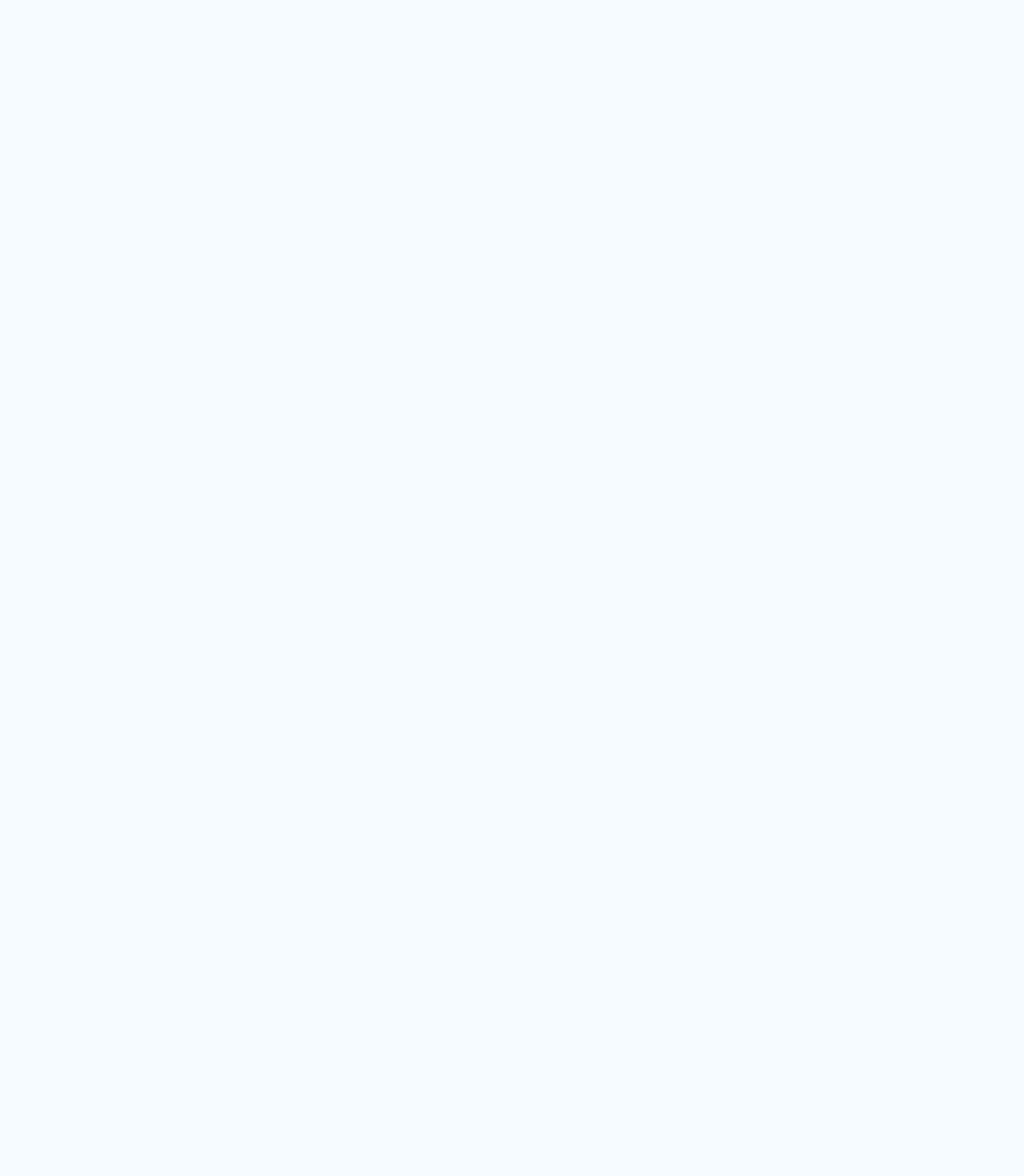
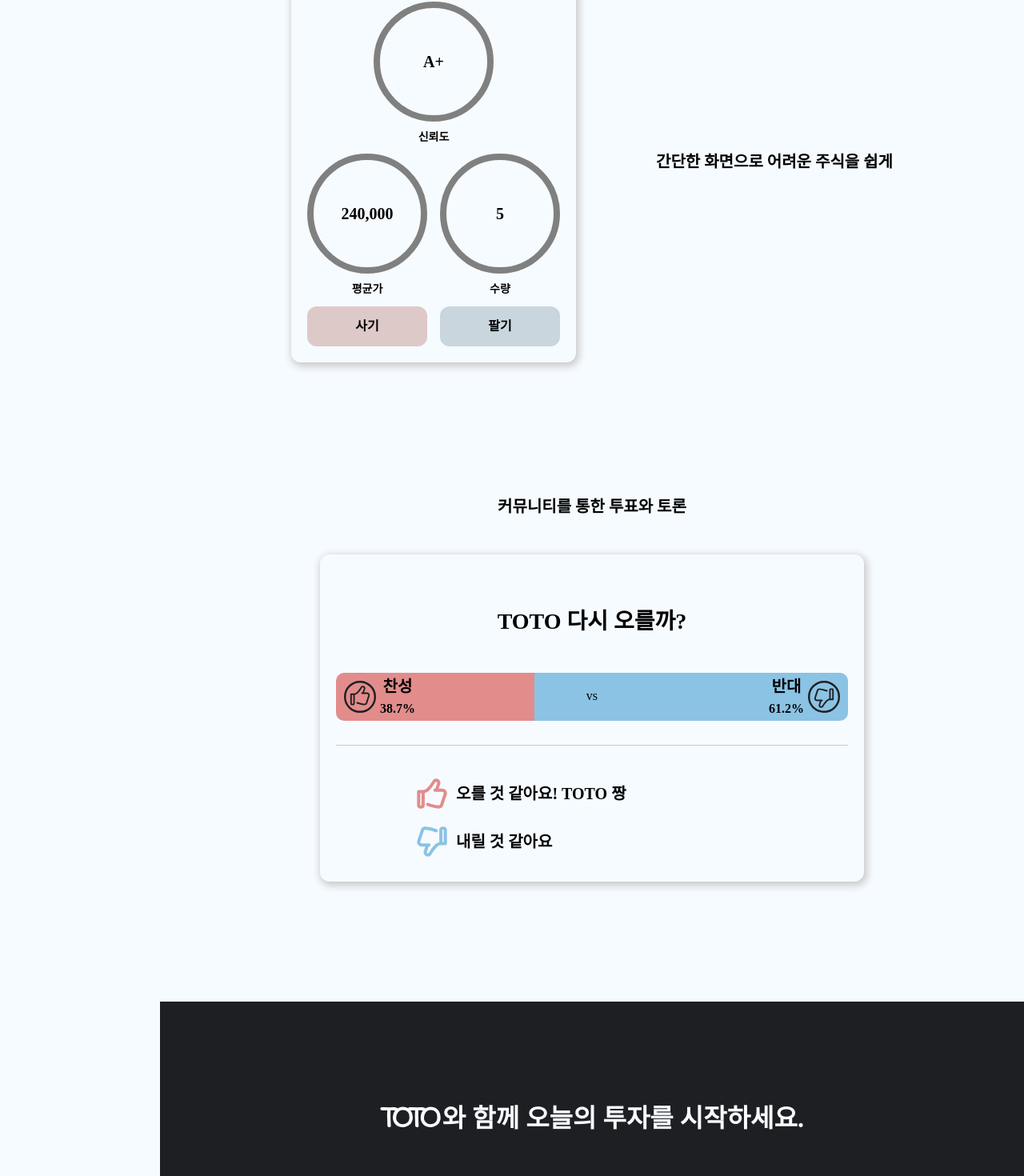
Before and after one commit to PDA-TOTO/Front, a React (Vite) app: page / in a window 1280 px wide. Shown: the part 1044-2514 px from the top of the page at 80% size. Before the commit the page ends 1600 px from the top, so only its background shows below. Built offline with nearby package versions, Linux system fonts and the light colour scheme; the HTML template or start-up script is replaced by a standard one; a web font is replaced by a local one.

Commit message:
Feat: Create Main Page

```diff
--- a/src/components/stockDetail/CircleInfo.tsx
+++ b/src/components/stockDetail/CircleInfo.tsx
@@ -24,7 +24,7 @@
                     {info}
                 </Text>
             </Container>
-            <Text size="sm">{title}</Text>
+            <Text size="sm" fw="bolder">{title}</Text>
         </Stack>
     );
 };
--- a/src/routes/MainPage.tsx
+++ b/src/routes/MainPage.tsx
@@ -1,19 +1,49 @@
-import { Button, Flex, Overlay, Text } from '@mantine/core'
+import { Button, Flex, Overlay, Text,Stack, Grid, Group, Image } from '@mantine/core'
 import classes from '../styles/MainPage.module.css';
 import { useEffect, useState } from 'react';
 import { useLocation, useNavigate } from 'react-router-dom';
-
+import CircleInfo from '../components/stockDetail/CircleInfo';
+import VoteBar from '../components/stockDetail/VoteBar';
+import ThumbsUpColor from "../assets/img/stock/community/ThumbsUpColor.svg"
+import ThumbsDownColor from "../assets/img/stock/community/ThumbsDownColor.svg";
 
 export default function MainPage() {
   const [modal, setModal] = useState(false);
   const location = useLocation();
   const navigate = useNavigate();
 
+
+  const commetDummy = [
+    {
+      id: 1,
+      userName: "email",
+      text: "오를 것 같아요! TOTO 짱",
+      likeAmount: 3,
+      isLiked: true,
+      time: 25,
+      vote: true,
+    },
+    {
+      id: 2,
+      userName: "email",
+      text: "내릴 것 같아요",
+      likeAmount: 3,
+      isLiked: true,
+      time: 25,
+      vote: false,
+    },
+  ];
+
+
+
   useEffect(()=>{
     if(location.state){
       setModal(location.state.signup)
     }
   },[])
+
+
+
 
 
   return (
@@ -50,19 +80,74 @@
 
       <Flex className={classes.page} direction='column' justify='center' align='center'>
         <Text color='primary.5' size='52px' className={classes.firstText}>
-          {/* <span className={classes.redText}><div className={classes.point}></div>투</span>데이 <span className={classes.blueText}><div className={classes.point}></div>투</span>자는 */}
+          {/* <div className={classes.redText}><div className={classes.point}></div>투</div>데이 <div className={classes.blueText}><div className={classes.point}></div>투</div>자는 */}
         </Text>
         <Text size='52px' className={classes.secondText}>
-          {/* <span className={classes.to}><div className={classes.point2}></div>TO</span><span className={classes.to}><div className={classes.point2}></div>TO</span> 에서 */}
+          {/* <div className={classes.to}><div className={classes.point2}></div>TO</div><div className={classes.to}><div className={classes.point2}></div>TO</div> 에서 */}
         </Text>
         <div className={classes.firstPageColor}></div>
       </Flex>
-      <Flex className={classes.page}>
+      <Flex mih="100vh" align={"center"} direction="column">
+        <Text size= "36px" fw="600"  p="80px">주린이부터 프로까지</Text>
+        <Flex direction="column"  gap="120px">
+          <Flex align={"center"} justify={"center"} gap="100px">
+            <Stack className={classes.background} gap={10} p="20px">
+                  <Text fw="bolder" size="20px">주식현황</Text>
+                  <CircleInfo title="신뢰도" info="A+" width={150} />
+                  <Group justify="space-between">
+                      <CircleInfo title="평균가" info="240,000" width={150} />
+                      <CircleInfo title="수량" info="5" width={150} />
+                  </Group>
+                  <Grid >
+                      <Grid.Col span={6}>
+                          <Text className={classes.stockinfo_btn} bg="pink.5"  lh={"50px"} ta="center" fw="bolder">
+                              사기
+                          </Text>
+                      </Grid.Col>
+                      <Grid.Col span={6}>
+                          <Text  className={classes.stockinfo_btn}bg="secondary.5"  lh={"50px"} ta="center" fw="bolder">
+                              팔기
+                          </Text>
+                      </Grid.Col>
+                  </Grid>
+              </Stack>
+              <Text fw="bolder" size="20px">간단한 화면으로 어려운 주식을 쉽게</Text>
+          </Flex>
+          <Flex direction={"column"} justify={"center"} align={"center"}>
+              <Flex direction={"column"} py={"40px"} w="100%" justify={"center"} align={"center"}>
+                <Text size="20px" fw="bolder" lh="40px">커뮤니티를 통한 투표와 토론</Text>
+              </Flex>
+              <Flex className={classes.background} direction={"column"} justify={"center"} align={"center"} mb={"150px"} p="20px">
+                <Text fw={"bolder"} size="28px" my="50px">TOTO 다시 오를까?</Text>
+                <VoteBar leftAmount={120} rightAmount={190} />
+                <hr style={{margin: "30px" ,height:"1px" ,border:"0px", background:"var(--mantine-color-gray-2)", width: "100%"}}/>
+                <Flex direction={"column"} gap={20} w="100%" px="100px" py="10px">
+                  {commetDummy.map((value) => {
+                    return (
+                      <Flex key={value.id} gap="10px">
+                        {value.vote ? (
+                            <Image src={ThumbsUpColor} height={"40px"}/>
+                        ) : (
+                            <Image src={ThumbsDownColor} height={"40px"}/>
+                        )}
+                        <Text lh="40px" size="20px" fw={"bolder"}>{value.text}</Text>
+                      </Flex>
+                    );
+                  })}
+                </Flex>
+              </Flex>
 
-      </Flex>
+            </Flex>
+        </Flex>
+        </Flex>
 
-      <Flex>
-
+      <Flex direction="column" h="400px" w="100%" bg={"primary.5"} justify={"center"} align={"center"} gap="60px">
+          <Text color="white.5" fw="bolder" size="32px"><span style={{fontFamily:"Itim", letterSpacing:"-0.2em", fontWeight:"normal", fontSize:"40px"}}>TOTO</span> 와 함께 오늘의 투자를 시작하세요.</Text>
+          <Flex gap="32px">
+            <Button color="secondary.5" c="primary.5" size="20px" w="250px" h="50px" onClick={()=>{navigate("/stocks")}}>주식 투자하기</Button>
+            <Button color="pink.5" c="primary.5" size="20px" w="250px" h="50px" onClick={()=>{navigate("/portfolio")}}>포트폴리오 보러 가기</Button>
+            <Button color="secondary.5" c="primary.5" size="20px" w="250px" h="50px" onClick={()=>{navigate("/quiz",{state:{solve:false}})}}>퀴즈 풀기</Button>
+          </Flex>
       </Flex>
     </Flex>
   )
--- a/src/routes/user/MyPage.tsx
+++ b/src/routes/user/MyPage.tsx
@@ -83,7 +83,7 @@
                         </Flex>
                     </Flex>
                 </Flex>
-                <hr style={{height: "1px", width:"100%",background:"var(--mantine-color-gray-2)",  border:0}}/>
+                <hr style={{height: "2px", width:"100%",background:"var(--mantine-color-gray-1)",  border:0}}/>
             </Flex>
         )
     })
@@ -114,7 +114,7 @@
                         <Progress color="blue.5" bg="white.5"  value={70} animated size={"12px"} />
                     </Flex>
                 </Flex>
-                <Flex bg="block.5" justify="center"className={classes.info} p="40px" h="350px" gap="100px">
+                <Flex bg="block.5" justify="center" align={"center"} className={classes.info} p="40px" h="350px" gap="100px">
                     <Flex direction="column" gap="30px" align={"center"}>
                         <Flex direction={"column"} justify={"center"} align={"center"} w="100%">
                             <Image src={money} w="100px" />
@@ -138,7 +138,7 @@
                             <Image src={portfolio} w="100px" />
                             <Text size="22px" fw="600" >포트폴리오</Text>
                         </Flex>
-                        <ScrollArea pt="20px" h="150px">
+                        <ScrollArea mt="30px" h="70px">
                             <Grid m="10px">
                                 {lists}
                             </Grid>
--- a/src/styles/MainPage.module.css
+++ b/src/styles/MainPage.module.css
@@ -71,3 +71,12 @@
     justify-content: center;
     align-items: center;
 }
+
+.background{
+    box-shadow: 2px 3px 10px 2px var(--mantine-color-gray-2);
+    border-radius: 12px;
+}
+
+.stockinfo_btn{
+    border-radius: 12px;
+}
--- a/src/styles/stock/Votebar.module.css
+++ b/src/styles/stock/Votebar.module.css
@@ -13,18 +13,21 @@
 .vote_box {
   /* background-color: #fff; */
   text-align: center;
+
 }
 
 .vote_left_box {
   text-align: center;
   position: absolute;
   padding-left: 45px;
+  font-weight: bolder;
 }
 
 .vote_right_box {
   text-align: center;
   position: absolute;
   padding-right: 45px;
+  font-weight: bolder;
 }
 
 .image_box {
@@ -32,6 +35,7 @@
 }
 .vote_text {
   font-size: 20px;
+  font-weight: bolder;
 }
 
 .vote_vs {
```
